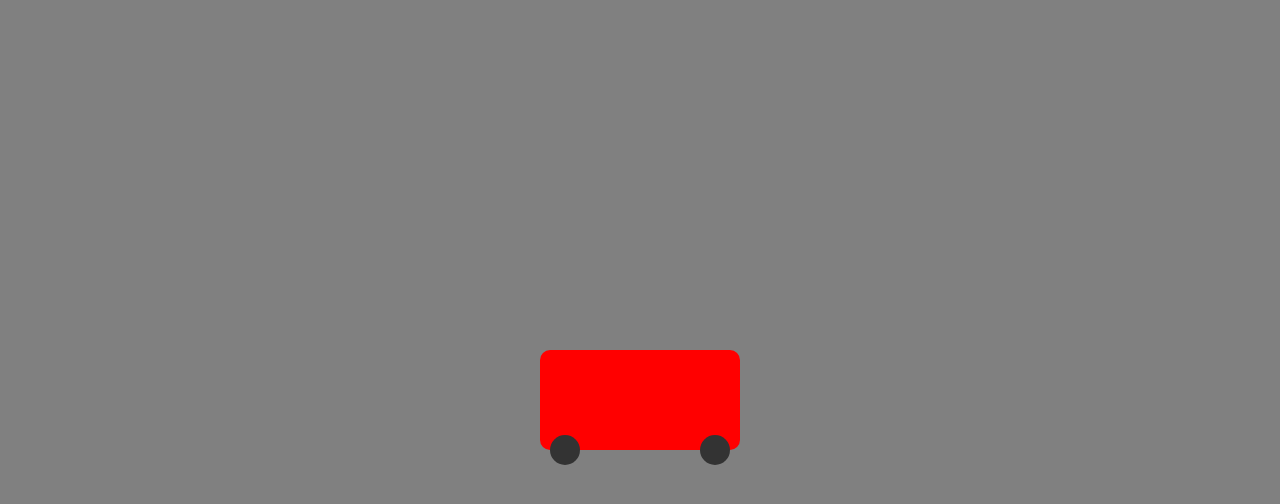
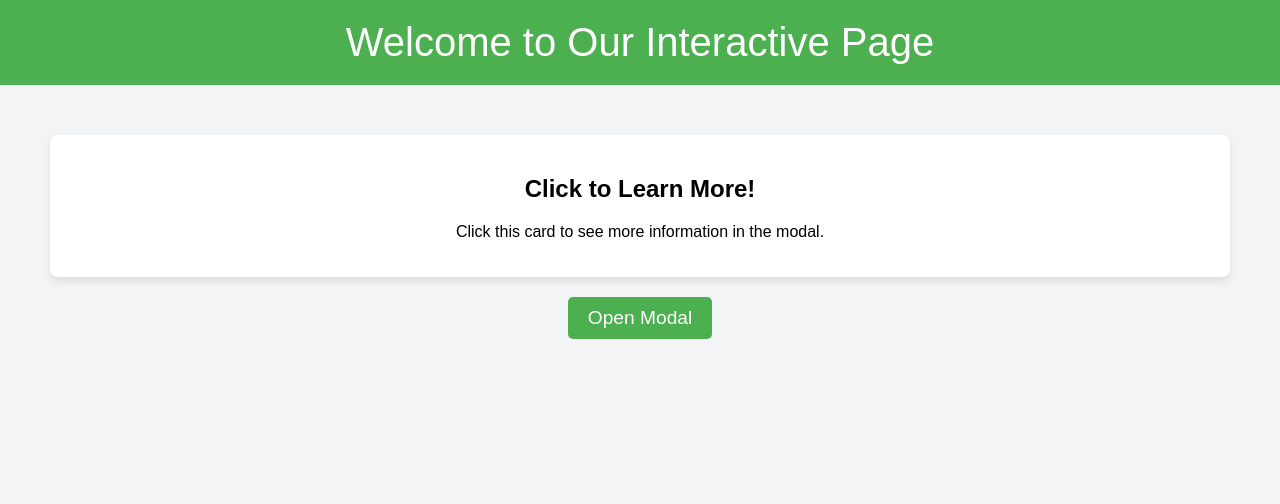
Before and after one commit to tineclxy/hello-world-site, a plain HTML site: page index.html in a window 1280 px wide. Drawn offline with Linux system fonts and the light colour scheme.

Commit message:
Update index.html

```diff
--- a/index.html
+++ b/index.html
@@ -3,75 +3,141 @@
 <head>
     <meta charset="UTF-8">
     <meta name="viewport" content="width=device-width, initial-scale=1.0">
-    <title>Cute Car Animation</title>
+    <title>Interactive Welcome Page</title>
     <style>
         body {
-            font-family: Arial, sans-serif;
+            font-family: 'Arial', sans-serif;
             margin: 0;
             padding: 0;
-            display: flex;
-            justify-content: center;
-            align-items: center;
-            height: 100vh;
-            background-color: grey;
-            overflow: hidden;
+            background: #f3f4f6;
+            text-align: center;
         }
 
-        #carContainer {
-            position: relative;
-            width: 200px;
-            height: 100px;
-            background-color: #f00; /* You can change the color via GitHub */
-            border-radius: 10px;
+        header {
+            background-color: #4CAF50;
+            color: white;
+            padding: 20px;
+            font-size: 2.5em;
         }
 
-        #car {
-            position: absolute;
-            top: 25px;
-            left: 50px;
-            width: 100px;
-            height: 50px;
-            background-color: inherit; /* Inherited color from container */
-            border-radius: 10px;
+        .content {
+            margin: 50px;
         }
 
-        .tire {
-            position: absolute;
-            bottom: -15px;
-            width: 30px;
-            height: 30px;
-            background-color: #333;
-            border-radius: 50%;
-            animation: rotateTire 1s linear infinite;
+        .card {
+            background-color: white;
+            padding: 20px;
+            border-radius: 8px;
+            box-shadow: 0 4px 8px rgba(0, 0, 0, 0.1);
+            transition: transform 0.3s ease-in-out;
+            cursor: pointer;
         }
 
-        .tire.left {
-            left: 10px;
+        .card:hover {
+            transform: scale(1.05);
         }
 
-        .tire.right {
-            right: 10px;
+        .btn-open {
+            background-color: #4CAF50;
+            color: white;
+            padding: 10px 20px;
+            font-size: 1.2em;
+            border: none;
+            border-radius: 5px;
+            cursor: pointer;
+            margin-top: 20px;
+            transition: background-color 0.3s;
         }
 
-        /* Tire rotation animation */
-        @keyframes rotateTire {
-            0% {
-                transform: rotate(0deg);
-            }
-            100% {
-                transform: rotate(360deg);
-            }
+        .btn-open:hover {
+            background-color: #45a049;
         }
 
+        /* Modal styles */
+        .modal {
+            display: none;
+            position: fixed;
+            z-index: 1;
+            left: 0;
+            top: 0;
+            width: 100%;
+            height: 100%;
+            background-color: rgba(0, 0, 0, 0.5);
+        }
+
+        .modal-content {
+            background-color: white;
+            margin: 15% auto;
+            padding: 20px;
+            border-radius: 10px;
+            width: 80%;
+            max-width: 500px;
+        }
+
+        .close {
+            color: #aaa;
+            float: right;
+            font-size: 28px;
+            font-weight: bold;
+            cursor: pointer;
+        }
+
+        .close:hover,
+        .close:focus {
+            color: black;
+            text-decoration: none;
+            cursor: pointer;
+        }
     </style>
 </head>
 <body>
 
-    <div id="carContainer">
-        <div id="car"></div>
-        <div class="tire left"></div>
-        <div class="tire right"></div>
+    <header>Welcome to Our Interactive Page</header>
+
+    <div class="content">
+        <div class="card" onclick="openModal()">
+            <h2>Click to Learn More!</h2>
+            <p>Click this card to see more information in the modal.</p>
+        </div>
+        <button class="btn-open" onclick="openModal()">Open Modal</button>
     </div>
+
+    <!-- The Modal -->
+    <div id="myModal" class="modal">
+        <div class="modal-content">
+            <span class="close" onclick="closeModal()">&times;</span>
+            <h2>Welcome to Our Website!</h2>
+            <p>This is an interactive page where you can learn more about what we offer. Feel free to explore!</p>
+        </div>
+    </div>
+
+    <script>
+        // Get the modal
+        var modal = document.getElementById("myModal");
+
+        // Get the button that opens the modal
+        var btn = document.querySelector(".btn-open");
+
+        // Get the <span> element that closes the modal
+        var span = document.getElementsByClassName("close")[0];
+
+        // When the user clicks the button, open the modal
+        function openModal() {
+            modal.style.display = "block";
+        }
+
+        // When the user clicks on <span> (x), close the modal
+        function closeModal() {
+            modal.style.display = "none";
+        }
+
+        // When the user clicks anywhere outside of the modal, close it
+        window.onclick = function(event) {
+            if (event.target == modal) {
+                modal.style.display = "none";
+            }
+        }
+    </script>
 
 </body>
 </html>
```
